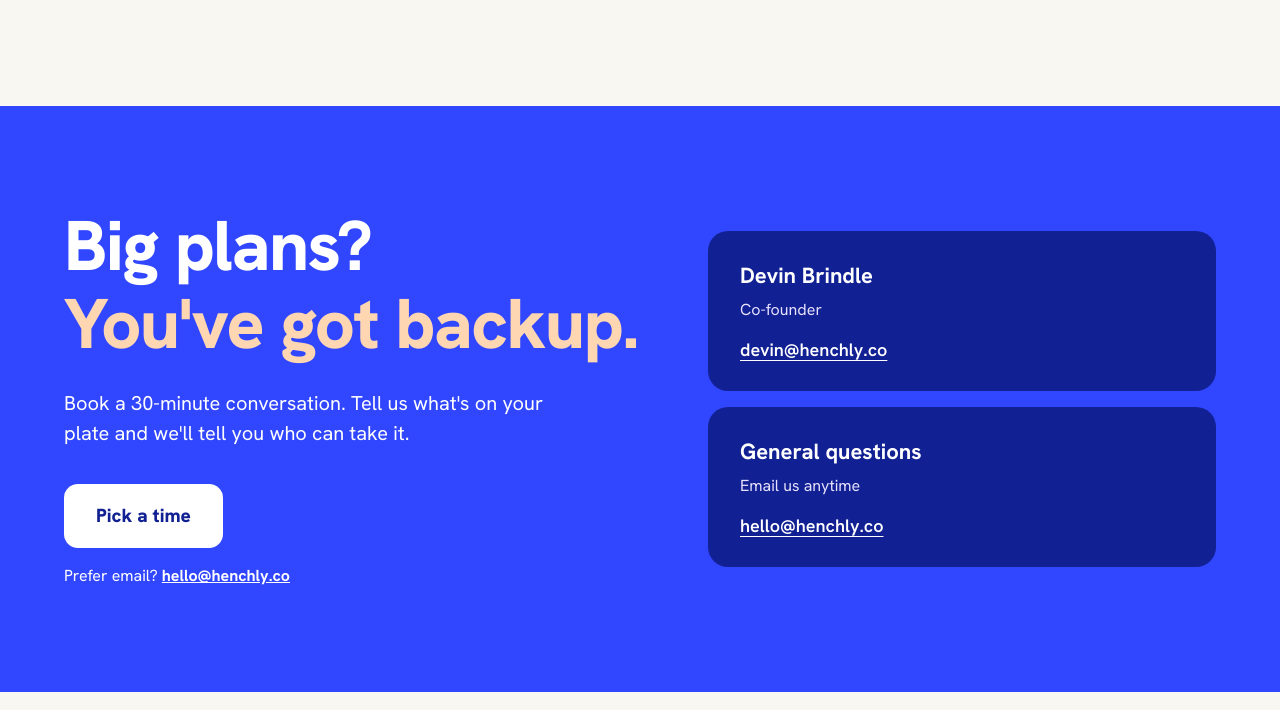
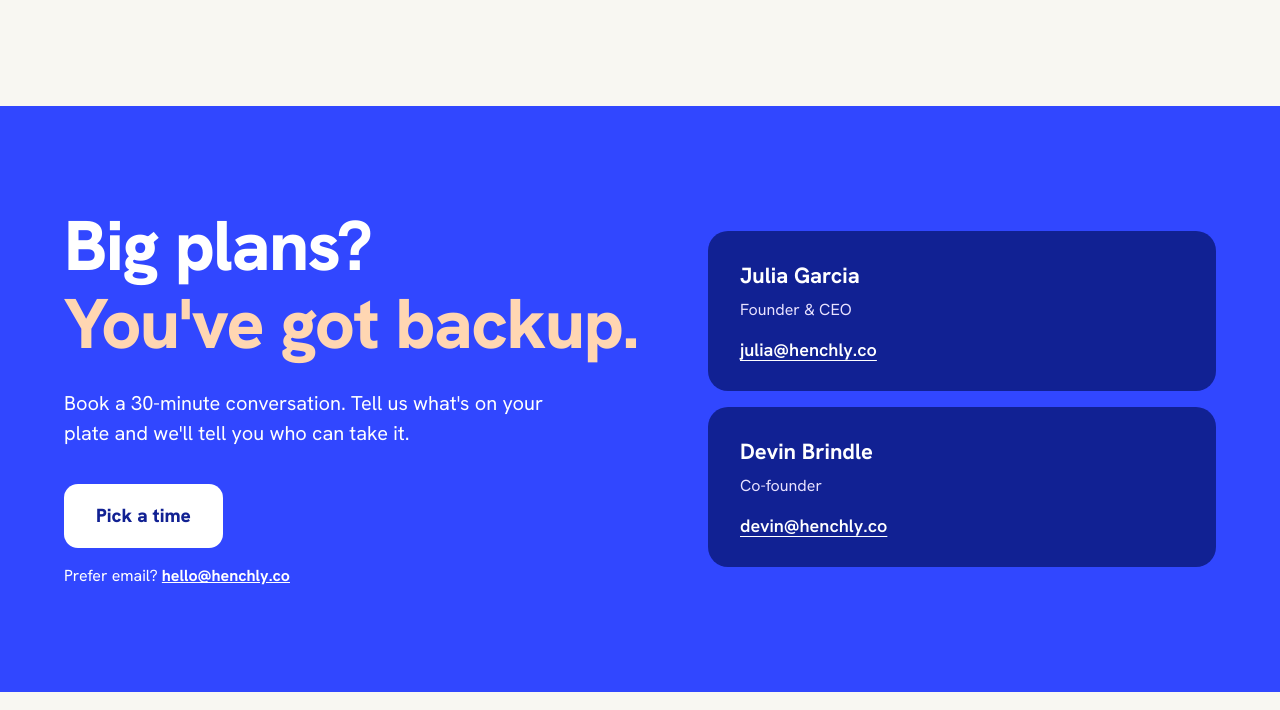
Before and after one commit to Juliahenchly/henchly-website, a plain HTML site: page index.html in a window 1280 px wide. Shown: the part 2637-3347 px from the top of the page. Drawn offline with Linux system fonts and the light colour scheme.

Commit message:
Add team members' contact information

```diff
--- a/index.html
+++ b/index.html
@@ -194,15 +194,16 @@ font-family:'Hanken Grotesk','Helvetica Neue',Arial,sans-serif;color:var(--ink);
 </div>
 <div class="people">
 <div class="person">
+<p class="name">Julia Garcia</p>
+<p class="role">Founder &amp; CEO</p>
+<a href="mailto:julia@henchly.co">julia@henchly.co</a>
+</div>
+<div class="person">
 <p class="name">Devin Brindle</p>
 <p class="role">Co-founder</p>
 <a href="mailto:devin@henchly.co">devin@henchly.co</a>
 </div>
-<div class="person">
-<p class="name">General questions</p>
-<p class="role">Email us anytime</p>
-<a href="mailto:hello@henchly.co">hello@henchly.co</a>
-</div>
+
 </div>
 </div>
 </section>
```
